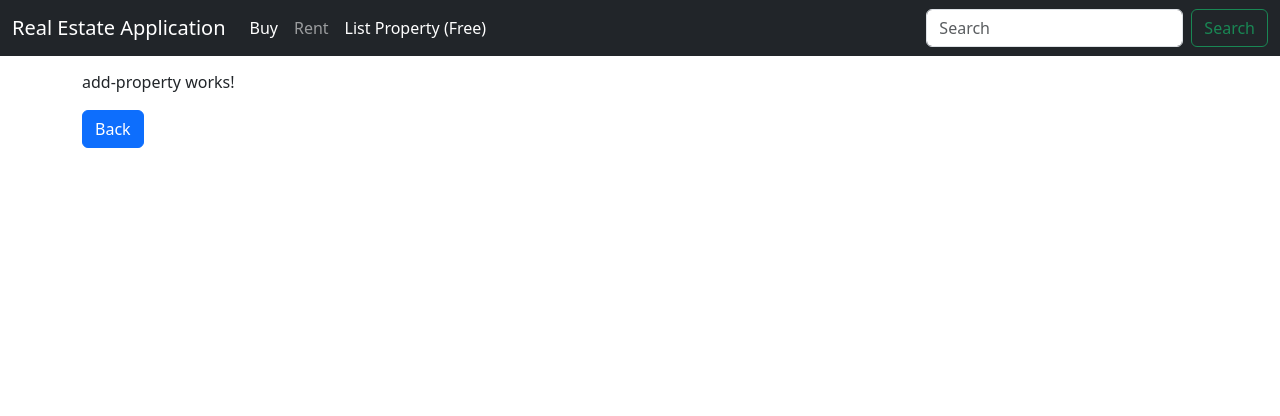
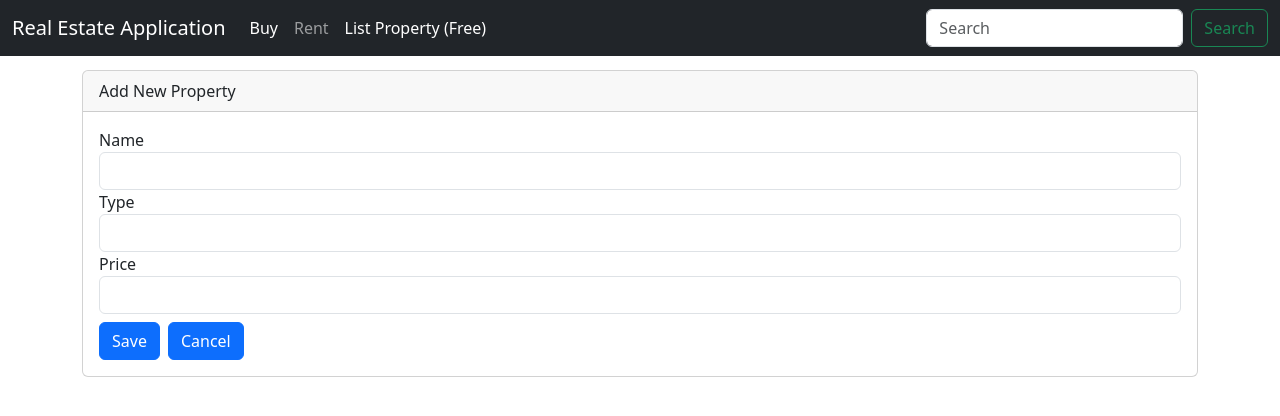
Before and after one commit to mihajlogalicki/Real-Estate_Application, an Angular app in the folder real_estate_client/: page /add-property in a window 1280 px wide. Shown: the top 416 px of the page. Built offline with nearby package versions, Linux system fonts and the light colour scheme.

Commit message:
Created form for add property with client side validation and form control style (valid/not valid) using template driven forms

```diff
--- a/real_estate_client/src/app/app.module.ts
+++ b/real_estate_client/src/app/app.module.ts
@@ -1,7 +1,8 @@
 import { NgModule } from '@angular/core';
 import { BrowserModule } from '@angular/platform-browser';
+import { AppRoutingModule } from './app-routing.module';
+import { FormsModule } from '@angular/forms';
 
-import { AppRoutingModule } from './app-routing.module';
 import { AppComponent } from './app.component';
 import { PropertyCardComponent } from "./property/property-card/property-card.component";
 import { PropertyListComponent } from './property/property-list/property-list/property-list.component';
@@ -25,7 +26,8 @@ import { ErrorPageComponent } from './error-page/error-page/error-page.component
   ],
   imports: [
     BrowserModule,
-    AppRoutingModule
+    AppRoutingModule,
+    FormsModule
 ],
   providers: [
     provideHttpClient(),
--- a/real_estate_client/src/app/property/property-add/add-property/add-property.component.css
+++ b/real_estate_client/src/app/property/property-add/add-property/add-property.component.css
@@ -0,0 +1,6 @@
+.ng-invalid.ng-touched {
+    border-color: red;
+}
+.error-block {
+    color: red;
+}
--- a/real_estate_client/src/app/property/property-add/add-property/add-property.component.html
+++ b/real_estate_client/src/app/property/property-add/add-property/add-property.component.html
@@ -1,2 +1,39 @@
-<p>add-property works!</p>
-<button (click)="back()" class="btn btn-primary">Back</button>
+<div class="card">
+    <div class="card-header">
+        Add New Property
+    </div>
+    <div class="card-body">
+        <form (ngSubmit)='Save()' #Form="ngForm">
+            <div class="form-group col-12">
+                <label for="name">Name</label>
+                <input type="text" class="form-control" #prop_name="ngModel" ngModel name="prop_name" required minlength="5">
+                <span *ngIf="!prop_name.valid && prop_name.touched" class="error-block">
+                    <span *ngIf="prop_name.errors['required']">Name is mandatory field</span>
+                    <span *ngIf="prop_name.errors['minlength']">Name must be at least 5 characters long</span>
+                </span>
+            </div>
+
+            <div class="form-group col-12">
+                <label for="type">Type</label>
+                <input type="text" class="form-control" #prop_type="ngModel" ngModel name="prop_type" required minlength="5">
+                <span *ngIf="!prop_type.valid && prop_type.touched" class="error-block">
+                    <span *ngIf="prop_type.errors['required']">Type is mandatory field</span>
+                    <span *ngIf="prop_type.errors['minlength']">Type must be at least 5 characters long</span>
+                </span>
+            </div>
+
+            <div class="form-group col-12">
+                <label for="price">Price</label>
+                <input type="number" class="form-control" #prop_price="ngModel" ngModel name="prop_price" required>
+                <span *ngIf="!prop_price.valid && prop_price.touched" class="error-block">
+                    <span *ngIf="prop_price.errors['required']">Price is mandatory field</span>
+                </span>
+            </div>
+
+            <div class="form-group col-12 mt-2">
+                <button  type="submit" class="btn btn-primary me-2">Save</button>
+                <button type="reset" class="btn btn-primary">Cancel</button>
+            </div>
+        </form>
+    </div>
+</div>
--- a/real_estate_client/src/app/property/property-add/add-property/add-property.component.ts
+++ b/real_estate_client/src/app/property/property-add/add-property/add-property.component.ts
@@ -1,4 +1,5 @@
-import { Component } from '@angular/core';
+import { Component, ViewChild } from '@angular/core';
+import { NgForm } from '@angular/forms';
 import { Router } from '@angular/router';
 
 @Component({
@@ -9,9 +10,10 @@ import { Router } from '@angular/router';
 })
 export class AddPropertyComponent {
 
+  @ViewChild('Form') groupedFormControl : NgForm;
   constructor(private router: Router){}
 
-  back(){
-    this.router.navigate(['/']);
+  Save(){
+    console.log(this.groupedFormControl);
   }
 }
```
